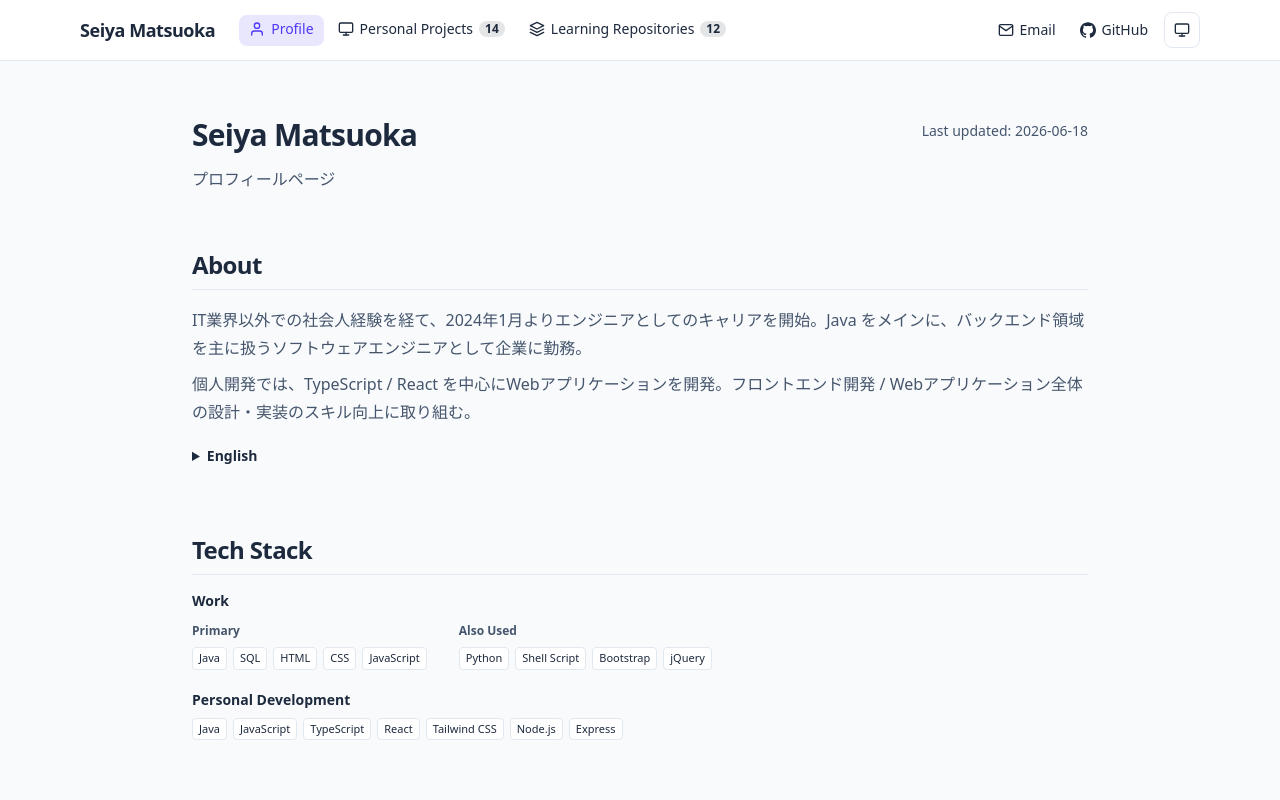
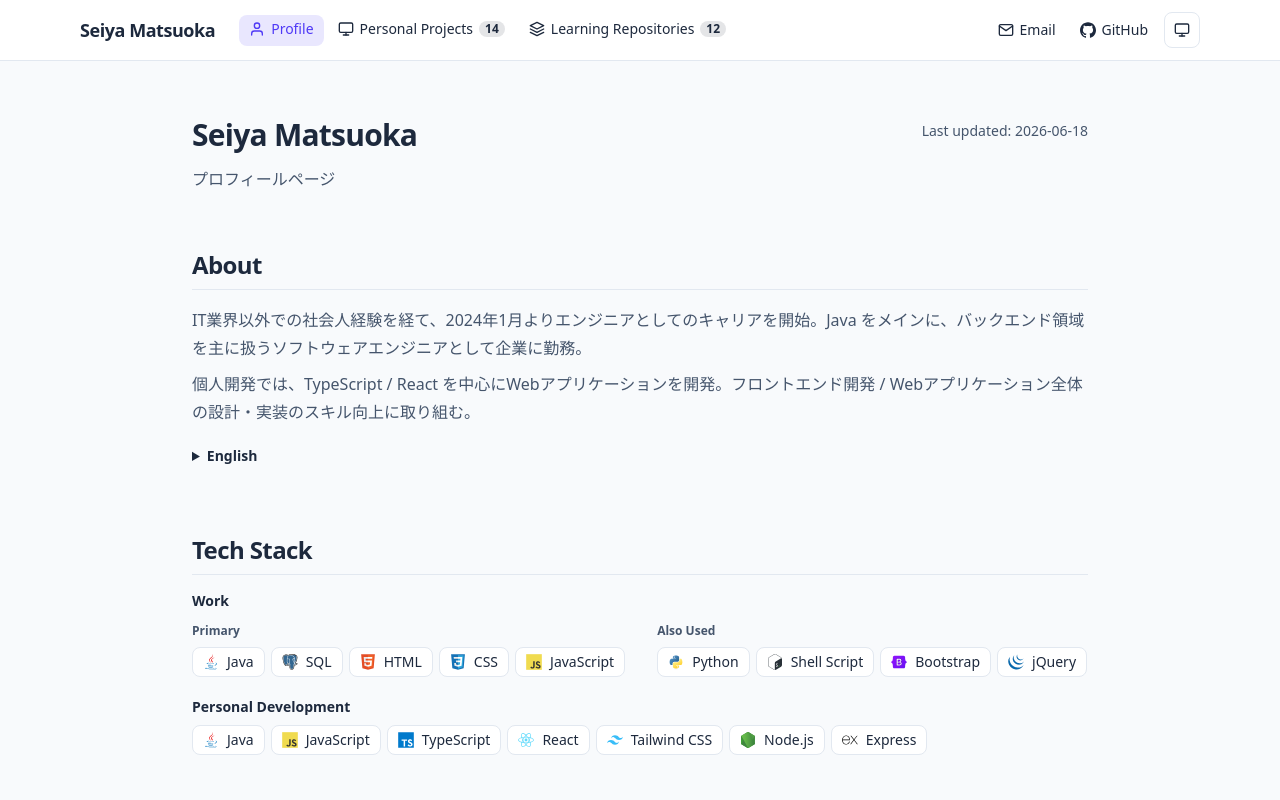
Before and after one commit to seiya-matsuoka/portfolio, a React (Vite) app: page / in a window 1280 px wide. Shown: the top 800 px of the page. Built offline with nearby package versions, Linux system fonts and the light colour scheme.

Commit message:
refactor: Profileの技術タグ表示を共通化

```diff
--- a/src/components/common/TagList.tsx
+++ /dev/null
@@ -1,29 +0,0 @@
-type Props = {
-  items: string[];
-  maxVisible?: number;
-  className?: string;
-};
-
-export function TagList({ items, maxVisible, className = '' }: Props) {
-  const visibleItems = typeof maxVisible === 'number' ? items.slice(0, maxVisible) : items;
-  const hiddenCount = typeof maxVisible === 'number' ? Math.max(items.length - maxVisible, 0) : 0;
-
-  return (
-    <div className={`flex flex-wrap items-center gap-1.5 ${className}`.trim()}>
-      {visibleItems.map((item) => (
-        <span
-          key={item}
-          className="rounded border px-1.5 py-0.5 text-[11px]"
-          style={{
-            borderColor: 'var(--color-border)',
-            background: 'var(--color-surface)',
-            color: 'var(--color-fg)',
-          }}
-        >
-          {item}
-        </span>
-      ))}
-      {hiddenCount > 0 && <span className="text-[11px] text-slate-500">+{hiddenCount}</span>}
-    </div>
-  );
-}
--- a/src/data/technologyMeta.ts
+++ b/src/data/technologyMeta.ts
@@ -138,6 +138,10 @@ export const technologyMeta: Record<string, TechnologyMeta> = {
     label: 'Spring Boot',
     iconSrc: `${iconBasePath}spring-original.svg`,
   },
+  SQL: {
+    label: 'SQL',
+    iconSrc: `${iconBasePath}postgresql-original.svg`,
+  },
   'Tailwind CSS': {
     label: 'Tailwind CSS',
     iconSrc: `${iconBasePath}tailwindcss-original.svg`,
--- a/src/pages/ProfilePage.tsx
+++ b/src/pages/ProfilePage.tsx
@@ -1,7 +1,7 @@
 import type { ReactNode } from 'react';
 import { PageLinkCard } from '../components/common/PageLinkCard';
 import { SectionHeader } from '../components/common/SectionHeader';
-import { TagList } from '../components/common/TagList';
+import { TechTagList } from '../components/common/TechTagList';
 import { profile } from '../data/profile';
 
 type ProfileSectionProps = {
@@ -73,12 +73,12 @@ export function ProfilePage() {
                         >
                           {itemGroup.title}
                         </h4>
-                        <TagList items={itemGroup.items} className="mt-2" />
+                        <TechTagList items={itemGroup.items} variant="profile" className="mt-2" />
                       </div>
                     ))}
                   </div>
                 ) : (
-                  <TagList items={group.items ?? []} className="mt-2" />
+                  <TechTagList items={group.items ?? []} variant="profile" className="mt-2" />
                 )}
               </div>
             ))}
```
